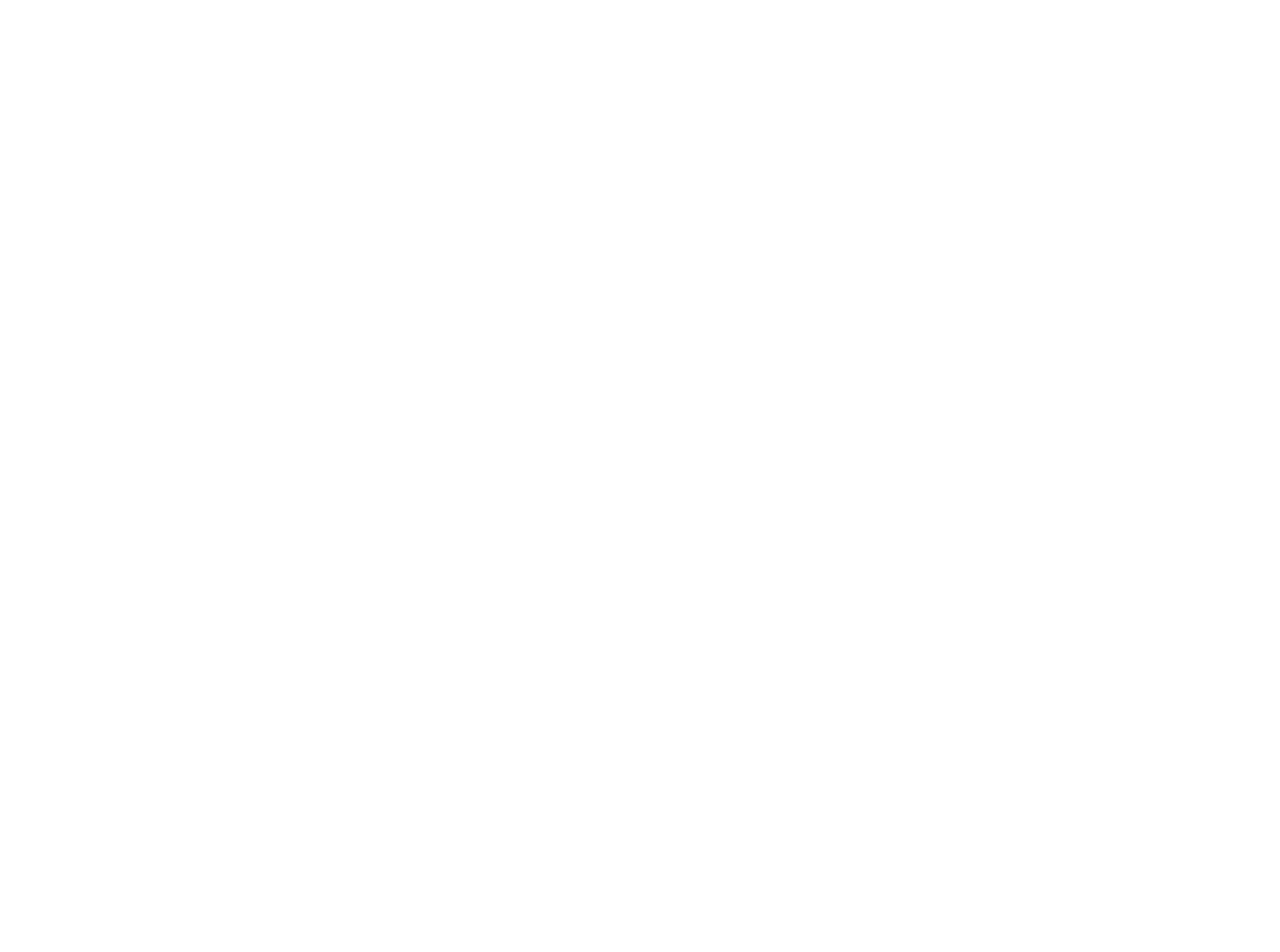
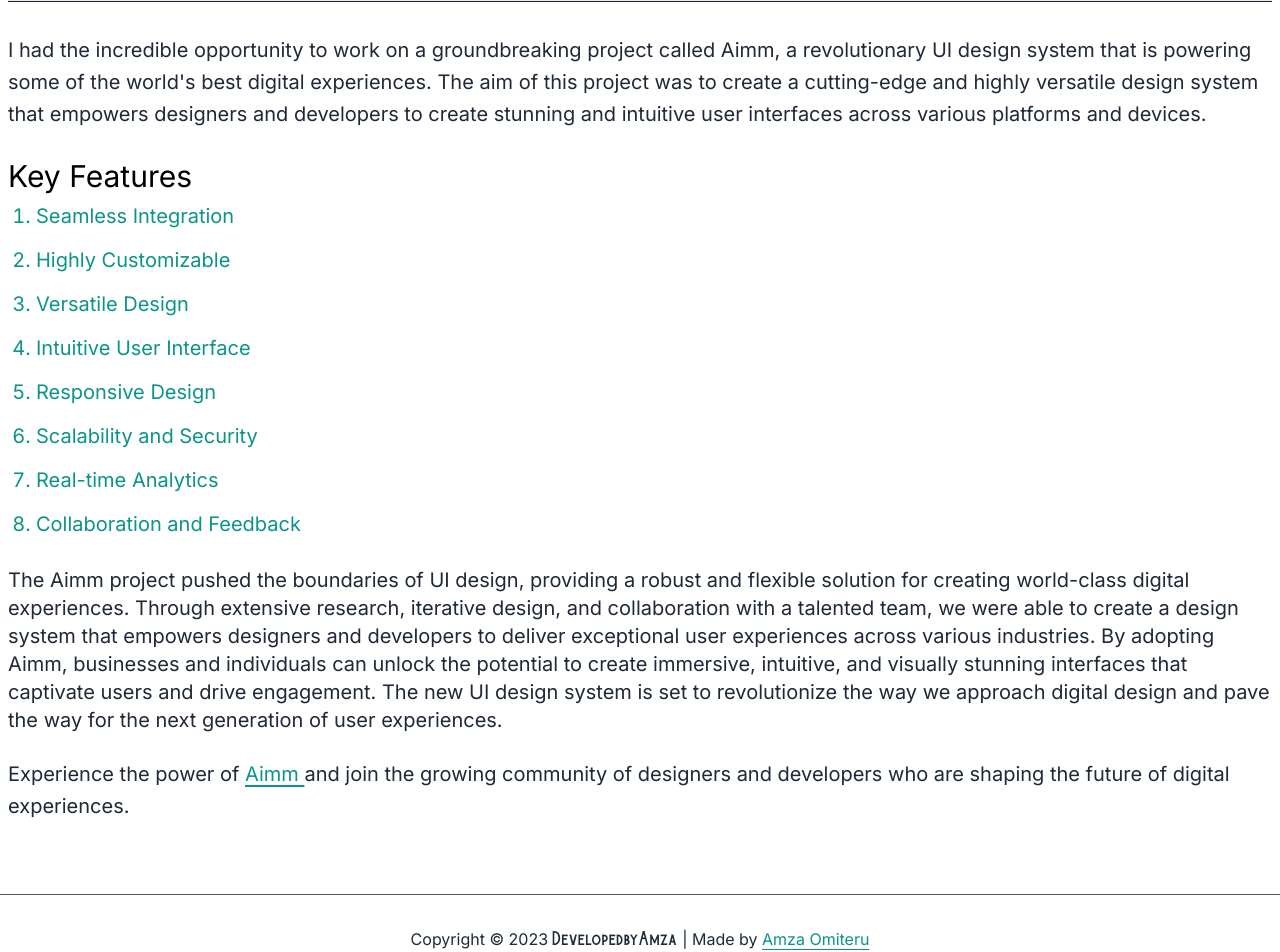
Before and after one commit to amza-web/dimitri-portfolio, a Next.js app: page /portfolio/Aimm in a window 1280 px wide. Shown: the part 1160-2112 px from the top of the page. Before the commit the page ends 800 px from the top, so only its background shows below. Built offline with nearby package versions, Linux system fonts and the light colour scheme.

Commit message:
Updated some components and added dark mode

```diff
--- a/src/app/globals.css
+++ b/src/app/globals.css
@@ -13,7 +13,7 @@
 }
 @layer components{
   .ctn-mx{
-    @apply lg:max-w-7xl md:max-w-3xl mx-auto;
+    @apply mx-auto lg:max-w-7xl md:max-w-3xl ;
   }
   .card{
     @apply shadow-xl p-5 py-10 rounded-xl hover:shadow-2xl
@@ -21,6 +21,12 @@
     flex-col gap-1 mb-6
     lg:p-10 lg:py-14
     ;
+  }
+  .link{
+    @apply text-teal-600 dark:text-teal-500 underline underline-offset-4 transition-all hover:text-cyan-600 ;
+  }
+  .btn-primary{
+    @apply bg-cyan-600 text-white px-4 py-2 rounded-md shadow-md hover:bg-cyan-700 transition-all duration-300 inline w-fit;
   }
 }
 .ctn-nav{
@@ -33,6 +39,7 @@
 .service-item li::after{
   content: " |";
   color: black;
+  @apply dark:text-white;
 }
 
 body {
--- a/src/app/page.js
+++ b/src/app/page.js
@@ -3,6 +3,7 @@
 import Hero from '@/components/Hero';
 import Services from '@/components/Services';
 import Portfolio from '@/components/Portfolio';
+import Footer from '@/components/Footer';
 
 
 export const metadata = {
@@ -14,11 +15,12 @@
     <div>
 
 
-      <main className='min-h-screen bg-white'>
+      <main className='min-h-screen bg-white dark:bg-gray-900'>
         <Navigation />
         <Hero />
         <Services />
         <Portfolio />
+        <Footer />
       </main>
     </div>
   )
--- a/src/app/portfolio/[slug]/page.js
+++ b/src/app/portfolio/[slug]/page.js
@@ -1,39 +1,163 @@
 import Navigation from '@/components/Navigation'
 import Image from 'next/image'
 import web1 from '@/../public/web1.png'
+import web2 from '@/../public/web2.png'
+import web3 from '@/../public/web3.png'
+import web4 from '@/../public/web4.png'
+import web5 from '@/../public/web5.png'
+import Footer from '@/components/Footer'
+import Link from 'next/link'
+import { useRouter } from 'next/router'
 
-export default async function PortfolioItemPage ({params}) {
+export const metadata = {
+    title: `Portfolio | ${useRouter().query.slug}`,
+}
+
+export default function PortfolioItemPage ({params}) {
+    const slug = decodeURIComponent(params.slug)
     const portfolioItems = [
         {
-            title: 'Sneacker Company',
-            content: 'A nsbdjk ljdfksjf ksljfk sjlnkjdg gn gmdg k',
-            image: web1,
+          title: 'Nike Air',
+          description: `I had the opportunity to work on an exciting project
+           where I created a captivating website showcasing the iconic Nike Air shoes.
+            The goal was to create an immersive and visually appealing experience that
+             highlights the unique features and design of Nike Air footwear.`,
+          image: web1,
+          features: [
+            'Stunning Visuals',
+            "Interactive Product Gallery",
+            "Seamless User Experience",
+            "Social Integration",
+            "Contact and Inquiry Form",
+          ],
+          conclusion: "Overall, this project provided me with an excellent opportunity to combine my passion for web design and my admiration for the Nike brand. Through careful attention to detail and a focus on creating an immersive experience, the website effectively showcases the iconic Nike Air shoes, captivating shoe enthusiasts and potential customers alike.",
+          conclusion2: <p>Feel free to explore the <a className='link' href="#">live website</a> to witness the beauty and innovation of Nike Air shoes</p>
         },
-    ]
-    const content = portfolioItems.find(item => item.title === params.slug)
+        {
+            title: 'Ofsp_ce',
+            description: 'I am thrilled to present my latest project, Ofsp_ce, a dynamic website for a business dedicated to selling high-quality nail hygiene products. The goal was to create an engaging and user-friendly platform that educates visitors about the importance of nail hygiene and showcases a range of innovative products designed to promote healthy and beautiful nails.',
+            image: web2,
+            features: [
+                'Clean and Modern Design',
+                "Product Catalogue",
+                "Educational Resources",
+                "Secure E-commerce Integration",
+                "Customer Reviews and Testimonials",
+                "Newsletter Subscription",
+                "Contact and Support",
+            ],
+            conclusion: "The Ofsp_ce website represents a culmination of my passion for web design and my dedication to promoting healthy nail hygiene practices. Through an intuitive user interface, captivating visuals, and an extensive product range, the website serves as a valuable resource for customers seeking top-quality nail hygiene products.",
+            conclusion2: <p>Feel free to explore the <a className='link' href="#">live website</a> and discover the range of innovative products available at Ofsp_ce.</p>
+
+        },
+        {
+          title: "Dropnow",
+          description: "I had the opportunity to work on an exciting project called Dropnow, which involved the development of a powerful SAAS (Software as a Service) website. The primary purpose of Dropnow is to provide a platform for creating interactive onscreen guides for clients, enhancing their user experience and improving product adoption.",
+          image: web3,
+          features: [
+            "Intuitive User Interface",
+            "Interactive Guide Creation",
+            "Customizable Design",
+            "Targeted Audience Segmentation",
+            "Real-time Analytics",
+            "Collaboration and Feedback",
+            "Easy Integration",
+            "Scalability and Security",
+          ],
+          conclusion:"Overall, Dropnow empowers businesses to create compelling onscreen guides that improve user onboarding, reduce support requests, and enhance overall user satisfaction. It is a powerful SAAS solution that simplifies the process of creating interactive guides, enabling businesses to deliver exceptional user experiences and drive success.",
+          conclusion2: <p>Feel free to explore the <a className='link' href="#">live Dropnow website</a> to witness the capabilities and impact it can bring to your business and clients.</p>
+
+        },
+        {
+          title: "Gardy",
+          description: "I had the privilege of working on an exciting project called Gardy, where I had the opportunity to design and develop a captivating website for a business specializing in selling exquisite flower bouquets. The goal was to create a visually stunning and user-friendly platform that showcases the beauty and artistry of their floral arrangements.",
+          image: web4,
+            features: [
+                "Striking Visual Design",
+                "Product Catalogue",
+                "Online Ordering",
+                "Customization Options",
+                "Occasion-based Recommendations",
+                "Responsive Design",
+                "Customer Reviews and Testimonials",
+                "Contact and Support",
+            ],
+            conclusion: "Gardy's website serves as a captivating virtual storefront, where users can immerse themselves in the world of beautiful flower arrangements and conveniently order bouquets for any occasion. With its stunning visuals, intuitive user interface, and customization options, the website offers an exceptional experience to flower enthusiasts and potential customers.",
+            conclusion2: <p>Explore <a href="#" className="link">Gardy's website</a> today to discover the artistry and elegance of their floral creations, and embrace the beauty of nature through their exquisite flower bouquets.</p>
+        },
+        {
+          title: "Aimm",
+          description: "I had the incredible opportunity to work on a groundbreaking project called Aimm, a revolutionary UI design system that is powering some of the world's best digital experiences. The aim of this project was to create a cutting-edge and highly versatile design system that empowers designers and developers to create stunning and intuitive user interfaces across various platforms and devices.",
+          image: web5,
+            features: [
+                "Seamless Integration",
+                "Highly Customizable",
+                "Versatile Design",
+                "Intuitive User Interface",
+                "Responsive Design",
+                "Scalability and Security",
+                "Real-time Analytics",
+                "Collaboration and Feedback",
+            ],
+            conclusion: `The Aimm project pushed the boundaries of UI design, providing a robust and flexible solution for creating world-class digital experiences. Through extensive research, iterative design, and collaboration with a talented team, we were able to create a design system that empowers designers and developers to deliver exceptional user experiences across various industries.
+
+            By adopting Aimm, businesses and individuals can unlock the potential to create immersive, intuitive, and visually stunning interfaces that captivate users and drive engagement. The new UI design system is set to revolutionize the way we approach digital design and pave the way for the next generation of user experiences.`,
+            conclusion2: <p>Experience the power of <a href="#" className="link">Aimm </a>and join the growing community of designers and developers who are shaping the future of digital experiences.</p>
+        },
+
+      ]
+    const content = portfolioItems.find(item => item.title === slug)
 
     return (
-        <div>
-            <main>
-                <Navigation />
+        <div className=' dark:bg-gray-900'>
+            <Navigation />
+            <main className='ctn-mx px-2'>
                 {content ? (
                     <>
                     <div>
                         <Image
                         src={content.image}
                         alt={content.title}
-                        fill
+                        sizes='(max-width: 768px) 80vw, (max-width: 1024px) 80vw, 100vw'
                         />
 
                     </div>
-                    <div>
-                        {content.content}
+                    <div className='py-10 dark:text-white'>
+                        <h1 className='text-5xl'>{content.title}</h1>
+                        <hr className='my-6 bg-gray-800 h-0.5' />
+                        <div className="grid grid-cols-1">
+                            <div>
+
+                            </div>
+                            <div className='text-xl text-slate-700'>
+                                <p>{content.description}</p>
+                            </div>
+                            <div className='pt-5 dark:text-white'>
+                                <h2 className='text-3xl'>Key Features</h2>
+                                <ol className='text-xl text-teal-600 list-decimal pl-5 ml-2'>
+                                    {content.features.map((feature, index) => {
+                                        return (
+                                            <li className='py-2' key={index}>{feature}</li>
+                                        )
+                                    })
+
+                                    }
+                                </ol>
+                            </div>
+                            <p className='pt-5 text-xl'>
+                                {content.conclusion}
+                            </p>
+                            <p className='text-xl'>
+                                {content.conclusion2}
+                            </p>
+                        </div>
                     </div>
                 </>
                 ) : (
-                    <h1>Page not in Database</h1>
+                    <h1 className='text-7xl text-center m-10 '>Page not in Database</h1>
                 )}
             </main>
+            <Footer />
         </div>
     )
 }
--- /dev/null
+++ b/src/components/Footer.js
@@ -0,0 +1,11 @@
+import React from 'react'
+
+const Footer = () => {
+  return (
+    <footer className='flex place-items-center border-t border-gray-600 p-5 mt-4 justify-center'>
+        <p className='text-center'>Copyright © 2023 <span className='font-burtons'>DevelopedbyAmza</span> | Made by <a href="#" className="link">Amza Omiteru</a></p>
+    </footer>
+  )
+}
+
+export default Footer
--- a/src/components/Hero.js
+++ b/src/components/Hero.js
@@ -6,15 +6,15 @@
 
 const Hero = () => {
   return (
-    <section className='pb-5 ctn-mx'>
+    <section className='pb-5 ctn-mx dark:bg-gray-900'>
     <div className=' text-center'>
         <h2 className=" text-teal-600 text-5xl font-medium py-2">Dimitri Marco</h2>
-        <h3  className='text-2xl py-2'>Developer and Designer</h3>
+        <h3  className='text-2xl py-2 dark:text-white'>Developer and Designer</h3>
         <p className="px-10 py-5 mx-auto max-w-2xl">
             Freelancer providing services for programming and design content needs. Join me down below and lets start cracking!
         </p>
     </div>
-    <div className=' text-5xl flex justify-center gap-6 text-gray-600'>
+    <div className=' text-5xl flex justify-center gap-6 text-gray-600 dark:text-gray-400'>
       <AiFillTwitterCircle />
       <AiFillGithub />
       <AiFillLinkedin />
--- a/src/components/Portfolio.js
+++ b/src/components/Portfolio.js
@@ -44,12 +44,12 @@
   return (
     <section className='ctn-mx'>
         <div className='max-w-4xl text-center mx-auto'>
-            <h3 className='text-3xl py-1 font-medium'>Portfolio</h3>
+            <h3 className='text-3xl py-1 font-medium dark:text-white'>Portfolio</h3>
             <p>Throughout my career as a freelance designer and developer, I have had the privilege of working on a diverse range of projects. From collaborating with established agencies to partnering with startups, I have created impactful digital solutions for businesses and individuals.</p>
 
             <p>
                 My portfolio showcases a wide array of work, including brand design, web development, and interactive experiences. Each project represents my passion for crafting visually stunning and user-friendly digital products.<br/>
-                Curious to see my work? Explore my <spam className="text-teal-500">portfolio</spam> and get inspired.
+                Curious to see my work? Explore my <span className="text-teal-500">portfolio</span> and get inspired.
             </p>
         </div>
         <div>
--- a/src/components/PortfolioItem.js
+++ b/src/components/PortfolioItem.js
@@ -6,7 +6,7 @@
 const PortfolioItem = ({item}) => {
   return (
     <li  className='relative bg-slate-900 w-full bg-opacity-40 ' >
-        <Link className='group block h-full' href="#">
+        <Link className='group block h-full' href={`/portfolio/${item.title}`}>
             <picture className='z-0 h-full block'>
             <Image
             className='h-full'
@@ -16,10 +16,10 @@
             />
             </picture>
 
-            <div className='w-full h-full bg-gradient-to-br from-transparent to-95% to-slate-700 bg-opacity-30 pointer-events-none absolute top-0   lg:opacity-0 group-hover:opacity-100 transition-all duration-300'>
+            <div className='w-full h-full bg-gradient-to-br from-transparent to-95% to-slate-700 bg-opacity-30 pointer-events-none absolute top-0   lg:opacity-0 group-hover:opacity-100 transition-opacity duration-200'>
 
             </div>
-            <div className="z-10 absolute text-right bottom-0 right-0 p-10 text-white        lg:opacity-0 lg:translate-y-8 group-hover:opacity-100 group-hover:translate-y-0 transition-all duration-500">
+            <div className="z-10 absolute text-right bottom-0 right-0 p-10 text-white        lg:opacity-0 lg:translate-y-8 group-hover:opacity-100 group-hover:translate-y-0 transition-all duration-300">
                 <h4 className='text-2xl font-medium'>{item.title}</h4>
                 <p className='text-slate-200 pl-14'>{item.description}</p>
             </div>
--- a/src/components/Service.js
+++ b/src/components/Service.js
@@ -5,7 +5,7 @@
 
 const Service = ({service}) => {
   return (
-    <div className='card basis-1/3 grow'>
+    <div className='card md:basis-1/3 md:grow '>
         <Image width={100} src={service.img} alt={`${service.title} Image`}/>
         <h3 className='text-2xl'>{service.title}</h3>
         <p>{service.desc}</p>
--- a/src/components/Services.js
+++ b/src/components/Services.js
@@ -28,13 +28,13 @@
   return (
     <section className='ctn-mx'>
         <div className='max-w-4xl text-center mx-auto mb-10'>
-            <h3 className='text-3xl py-1 font-medium'>Services I offer</h3>
+            <h3 className='text-3xl py-1 font-medium dark:text-white'>Services I offer</h3>
             <p className=''>Since the beginning of my journey as a freelance designer and developer, I have done remote work for <span className='text-teal-500'>agencies</span>, consulted for <span className='text-teal-500'>startups</span> and collaborated with talented people to create digital products for both business and consumer use. </p>
             <p>
                 I offer a wide variety of services, including brand design, programming and teaching. <br/>Interested in working together? <span className='text-teal-500'>Get in touch</span>
             </p>
         </div>
-        <div className='flex flex-col gap-4 md:flex-row md:flex-wrap md:justify-center lg:flex-row '>
+        <div className='flex flex-col gap-4 md:flex-row md:flex-wrap md:justify-center lg:flex-row lg:flex-nowrap dark:text-white'>
           {
             services.map((service, index) =>{
               return <Service key={index} service={service} />
--- a/tailwind.config.js
+++ b/tailwind.config.js
@@ -1,5 +1,6 @@
 /** @type {import('tailwindcss').Config} */
 module.exports = {
+  darkMode: 'class',
   content: [
     './src/pages/**/*.{js,ts,jsx,tsx,mdx}',
     './src/components/**/*.{js,ts,jsx,tsx,mdx}',
```
Also changed, not shown: src/components/Navigation.js (+6 -2 lines).
